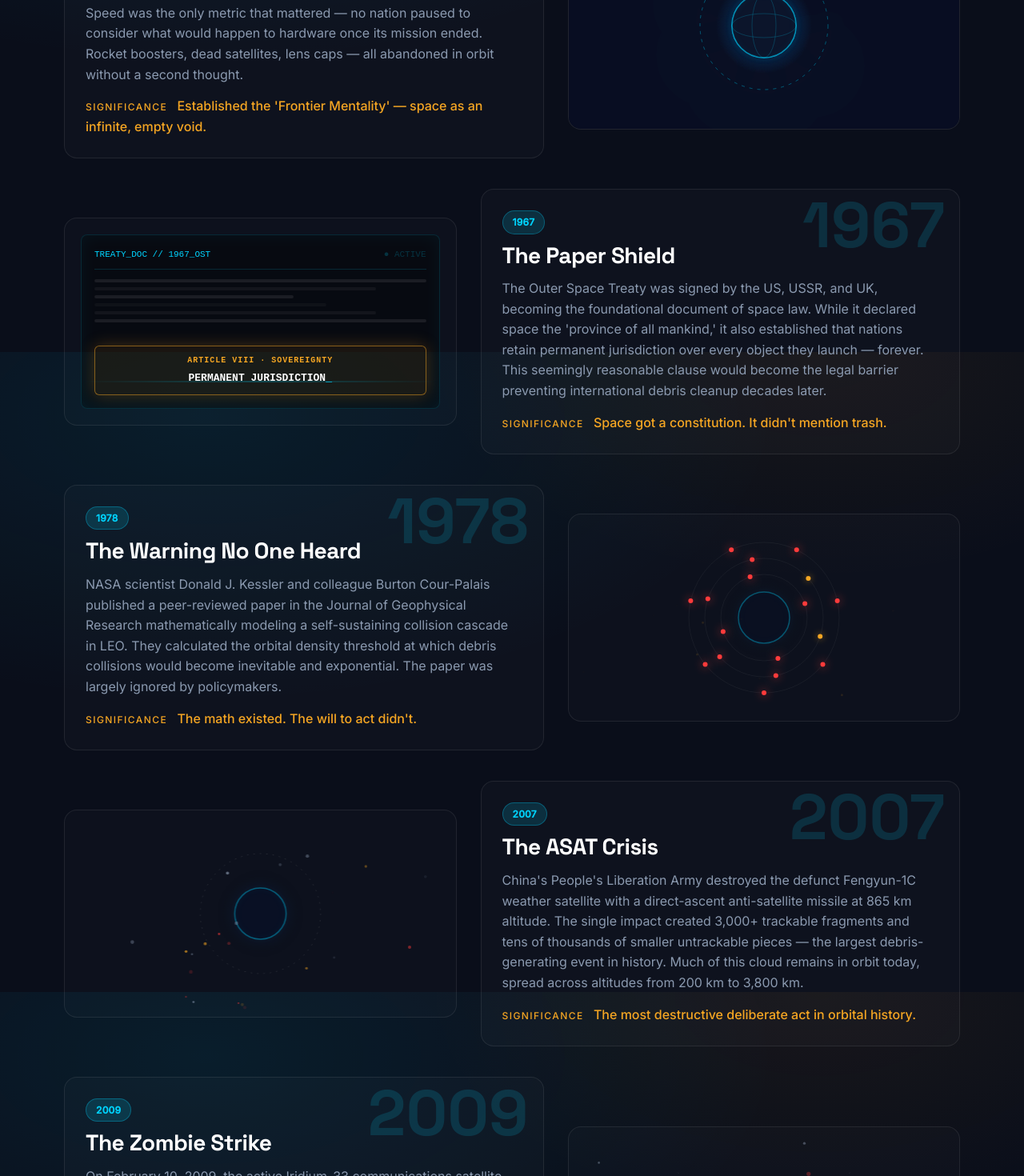
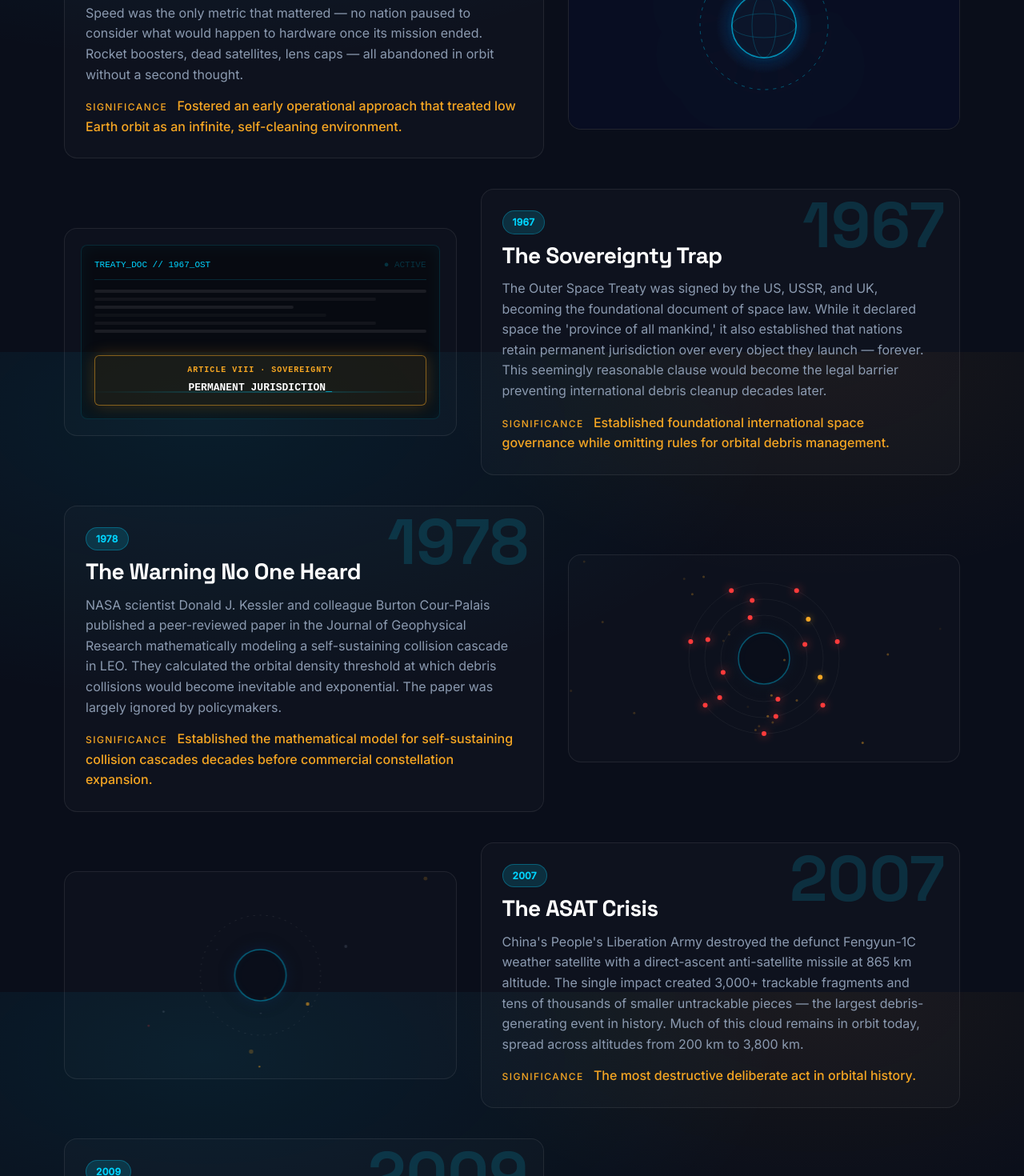
Before and after one commit to dhruvlagu/orbital-watch, a React (Vite) app: page /crisis in a window 1280 px wide. Shown: the part 1160-2630 px from the top of the page at 80% size. Built offline with nearby package versions, Linux system fonts and the light colour scheme; no server answers.

Commit message:
crisis page updates

```diff
--- a/src/pages/CrisisPage.tsx
+++ b/src/pages/CrisisPage.tsx
@@ -54,6 +54,18 @@ const markedEvents = [
   { year: 2009, label: "Iridium collision" },
 ];
 
+// Centralized color reference for canvas animations (design system consistency)
+const CANVAS_COLORS = {
+  accentBlue: "#00d4ff",
+  accentAmber: "#f5a623",
+  accentRed: "#ff3b3b",
+  textSecondary: "#8b9ab0",
+  textPrimary: "#ffffff",
+  borderSubtle: "rgba(255, 255, 255, 0.08)",
+  bgDark: "#0c152a",
+  bgDarker: "#0a0e1a",
+} as const;
+
 const eventMarkerPlugin: Plugin<"line"> = {
   id: "eventMarkers",
   afterDraw(chart: ChartJS<"line">) {
@@ -67,7 +79,7 @@ const eventMarkerPlugin: Plugin<"line"> = {
       if (x < chartArea.left || x > chartArea.right) return;
 
       ctx.setLineDash([4, 6]);
-      ctx.strokeStyle = "rgba(255, 255, 255, 0.35)";
+      ctx.strokeStyle = `rgba(255, 255, 255, 0.35)`;
       ctx.beginPath();
       ctx.moveTo(x, chartArea.top);
       ctx.lineTo(x, chartArea.bottom);
@@ -75,14 +87,9 @@ const eventMarkerPlugin: Plugin<"line"> = {
 
       ctx.setLineDash([]);
       ctx.font = "12px Inter, sans-serif";
-      ctx.fillStyle = "#8b9ab0";
-      if (event.year === 2025) {
-        ctx.textAlign = "right";
-        ctx.fillText(event.label, x - 6, chartArea.top + 16);
-      } else {
-        ctx.textAlign = "left";
-        ctx.fillText(event.label, x + 6, chartArea.top + 16);
-      }
+      ctx.fillStyle = CANVAS_COLORS.textSecondary;
+      ctx.textAlign = "left";
+      ctx.fillText(event.label, x + 6, chartArea.top + 16);
     });
     ctx.restore();
   },
@@ -94,7 +101,7 @@ const glowLinePlugin: Plugin<"line"> = {
     if (args.index !== 0) return;
     const { ctx } = chart;
     ctx.save();
-    ctx.shadowColor = "rgba(0, 212, 255, 0.6)";
+    ctx.shadowColor = `rgba(0, 212, 255, 0.6)`;
     ctx.shadowBlur = 16;
   },
   afterDatasetDraw(chart: ChartJS<"line">, args: { index: number }) {
@@ -110,15 +117,15 @@ const crisisEvents = [
     context:
       "Sputnik's launch ignited the Space Race between the US and USSR. Speed was the only metric that mattered — no nation paused to consider what would happen to hardware once its mission ended. Rocket boosters, dead satellites, lens caps — all abandoned in orbit without a second thought.",
     significance:
-      "Established the 'Frontier Mentality' — space as an infinite, empty void.",
+      "Fostered an early operational approach that treated low Earth orbit as an infinite, self-cleaning environment.",
     visualType: "orbit",
   },
   {
     year: "1967",
-    title: "The Paper Shield",
+    title: "The Sovereignty Trap",
     context:
       "The Outer Space Treaty was signed by the US, USSR, and UK, becoming the foundational document of space law. While it declared space the 'province of all mankind,' it also established that nations retain permanent jurisdiction over every object they launch — forever. This seemingly reasonable clause would become the legal barrier preventing international debris cleanup decades later.",
-    significance: "Space got a constitution. It didn't mention trash.",
+    significance: "Established foundational international space governance while omitting rules for orbital debris management.",
     visualType: "document",
   },
   {
@@ -126,7 +133,7 @@ const crisisEvents = [
     title: "The Warning No One Heard",
     context:
       "NASA scientist Donald J. Kessler and colleague Burton Cour-Palais published a peer-reviewed paper in the Journal of Geophysical Research mathematically modeling a self-sustaining collision cascade in LEO. They calculated the orbital density threshold at which debris collisions would become inevitable and exponential. The paper was largely ignored by policymakers.",
-    significance: "The math existed. The will to act didn't.",
+    significance: "Established the mathematical model for self-sustaining collision cascades decades before commercial constellation expansion.",
     visualType: "warning",
   },
   {
@@ -139,7 +146,7 @@ const crisisEvents = [
   },
   {
     year: "2009",
-    title: "The Zombie Strike",
+    title: "The Zombie Satellite Collision",
     context:
       "On February 10, 2009, the active Iridium-33 communications satellite collided with the decommissioned Russian Cosmos-2251 at a closing speed of 11.7 km/s — roughly 26,000 mph. The first accidental hypervelocity impact between two intact satellites in history, it generated over 2,300 trackable fragments and an estimated 100,000+ smaller pieces. Both objects were tracked by the Space Surveillance Network — but the conjunction warning system failed to flag the collision risk in time for Iridium operators to maneuver.",
     significance: "The Kessler Syndrome stopped being theoretical.",
@@ -150,7 +157,7 @@ const crisisEvents = [
     title: "Too Little, Too Late?",
     context:
       "The FCC passed the 5-Year Rule, requiring US-licensed satellites to de-orbit within five years of mission end — replacing the previous 25-year standard. Progress, but only binding on US operators. Meanwhile, SpaceX's Starlink constellation was adding hundreds of satellites per year, and China was building its own megaconstellation.",
-    significance: "The first enforceable rule. Still only covers one nation.",
+    significance: "The first enforceable de-orbit rule, though limited to US-licensed operators.",
     visualType: "constellation",
     tone: "amber",
   },
@@ -195,18 +202,18 @@ function SputnikVisual() {
       // Draw Earth body
       ctx.beginPath();
       ctx.arc(cx, cy, 40, 0, Math.PI * 2);
-      ctx.fillStyle = "#0c152b";
+      ctx.fillStyle = CANVAS_COLORS.bgDark;
       ctx.fill();
       ctx.lineWidth = 1.5;
-      ctx.strokeStyle = "rgba(0, 212, 255, 0.5)";
-      ctx.shadowColor = "rgba(0, 212, 255, 0.3)";
+      ctx.strokeStyle = `rgba(0, 212, 255, 0.5)`;
+      ctx.shadowColor = `rgba(0, 212, 255, 0.3)`;
       ctx.shadowBlur = 8;
       ctx.stroke();
       ctx.shadowBlur = 0;
 
       // Earth latitude & longitude lines
       ctx.lineWidth = 1;
-      ctx.strokeStyle = "rgba(0, 212, 255, 0.2)";
+      ctx.strokeStyle = `rgba(0, 212, 255, 0.2)`;
       ctx.beginPath();
       ctx.ellipse(cx, cy, 40, 15, 0, 0, Math.PI * 2);
       ctx.stroke();
@@ -218,7 +225,7 @@ function SputnikVisual() {
       ctx.beginPath();
       ctx.arc(cx, cy, 80, 0, Math.PI * 2);
       ctx.setLineDash([4, 6]);
-      ctx.strokeStyle = "rgba(0, 212, 255, 0.15)";
+      ctx.strokeStyle = `rgba(0, 212, 255, 0.15)`;
       ctx.stroke();
       ctx.setLineDash([]);
 
@@ -261,7 +268,7 @@ function SputnikVisual() {
       ctx.shadowBlur = 14;
       ctx.beginPath();
       ctx.arc(sx, sy, 5, 0, Math.PI * 2);
-      ctx.fillStyle = "#ffffff";
+      ctx.fillStyle = CANVAS_COLORS.textPrimary;
       ctx.fill();
       ctx.shadowBlur = 0;
 
@@ -357,7 +364,7 @@ function WarningVisual() {
       lanes.forEach((lane) => {
         const count = Math.floor(lane / 12);
         for (let i = 0; i < count; i++) {
-          satellites.push({ orbit: lane, angle: (i * (Math.PI * 2)) / count, speed: 0.015 - (lane - 54) * 0.00005, color: "#00d4ff", id: idCounter++ });
+          satellites.push({ orbit: lane, angle: (i * (Math.PI * 2)) / count, speed: 0.015 - (lane - 54) * 0.00005, color: CANVAS_COLORS.accentBlue, id: idCounter++ });
         }
       });
     };
@@ -381,7 +388,7 @@ function WarningVisual() {
 
       ctx.beginPath();
       ctx.arc(cx, cy, 32, 0, Math.PI * 2);
-      ctx.fillStyle = "#0a1021";
+      ctx.fillStyle = CANVAS_COLORS.bgDarker;
       ctx.fill();
       ctx.shadowColor = "rgba(0, 180, 255, 0.25)";
       ctx.shadowBlur = 10;
@@ -404,14 +411,14 @@ function WarningVisual() {
         const sx = cx + Math.cos(s.angle) * s.orbit;
         const sy = cy + Math.sin(s.angle) * s.orbit;
 
-        if (s.color === "#00d4ff") {
-          ctx.shadowColor = "rgba(0, 212, 255, 0.7)";
+        if (s.color === CANVAS_COLORS.accentBlue) {
+          ctx.shadowColor = `rgba(0, 212, 255, 0.7)`;
           ctx.shadowBlur = 9;
-        } else if (s.color === "#ff3b3b") {
-          ctx.shadowColor = "rgba(255, 59, 59, 0.8)";
+        } else if (s.color === CANVAS_COLORS.accentRed) {
+          ctx.shadowColor = `rgba(255, 59, 59, 0.8)`;
           ctx.shadowBlur = 12;
         } else {
-          ctx.shadowColor = "rgba(245, 166, 35, 0.6)";
+          ctx.shadowColor = `rgba(245, 166, 35, 0.6)`;
           ctx.shadowBlur = 8;
         }
 
@@ -423,9 +430,9 @@ function WarningVisual() {
       });
 
       if (time >= 100 && time < 102) {
-        const target = satellites.find((s) => s.orbit === 74 && s.color === "#00d4ff");
+        const target = satellites.find((s) => s.orbit === 74 && s.color === CANVAS_COLORS.accentBlue);
         if (target) {
-          target.color = "#f5a623";
+          target.color = CANVAS_COLORS.accentAmber;
           const tx = cx + Math.cos(target.angle) * target.orbit;
           const ty = cy + Math.sin(target.angle) * target.orbit;
           for (let i = 0; i < 18; i++) {
@@ -447,11 +454,11 @@ function WarningVisual() {
         ctx.fill();
 
         satellites.forEach((s) => {
-          if (s.color === "#00d4ff") {
+          if (s.color === CANVAS_COLORS.accentBlue) {
             const sx = cx + Math.cos(s.angle) * s.orbit;
             const sy = cy + Math.sin(s.angle) * s.orbit;
             if (Math.hypot(d.x - sx, d.y - sy) < 6) {
-              s.color = "#ff3b3b";
+              s.color = CANVAS_COLORS.accentRed;
               for (let i = 0; i < 7; i++) {
                 const theta = Math.random() * Math.PI * 2;
                 const speed = 0.4 + Math.random() * 1.5;
@@ -564,7 +571,7 @@ function ScatterVisual() {
       // Earth
       ctx.beginPath();
       ctx.arc(cx, cy, 32, 0, Math.PI * 2);
-      ctx.fillStyle = "#091024";
+      ctx.fillStyle = CANVAS_COLORS.bgDarker;
       ctx.fill();
       ctx.shadowColor = "rgba(0, 212, 255, 0.3)";
       ctx.shadowBlur = 8;
@@ -600,15 +607,15 @@ function ScatterVisual() {
         }
 
         // Satellite
-        ctx.shadowColor = "rgba(0, 212, 255, 0.9)";
+        ctx.shadowColor = `rgba(0, 212, 255, 0.9)`;
         ctx.shadowBlur = 12;
         ctx.beginPath();
         ctx.arc(satX, satY, 4, 0, Math.PI * 2);
-        ctx.fillStyle = "#00d4ff";
+        ctx.fillStyle = CANVAS_COLORS.accentBlue;
         ctx.fill();
         ctx.shadowBlur = 0;
 
-        if (time > 90) {
+        if (time > 40) {
           state = "launching";
           missileY = missileStartY;
         }
@@ -625,11 +632,11 @@ function ScatterVisual() {
           ctx.fill();
         }
 
-        ctx.shadowColor = "rgba(0, 212, 255, 0.9)";
+        ctx.shadowColor = `rgba(0, 212, 255, 0.9)`;
         ctx.shadowBlur = 12;
         ctx.beginPath();
         ctx.arc(satX, satY, 4, 0, Math.PI * 2);
-        ctx.fillStyle = "#00d4ff";
+        ctx.fillStyle = CANVAS_COLORS.accentBlue;
         ctx.fill();
         ctx.shadowBlur = 0;
 
@@ -639,7 +646,7 @@ function ScatterVisual() {
         ctx.beginPath();
         ctx.moveTo(cx, missileStartY);
         ctx.lineTo(cx, missileY + 6);
-        ctx.strokeStyle = "rgba(255, 200, 80, 0.2)";
+        ctx.strokeStyle = `rgba(255, 200, 80, 0.2)`;
         ctx.lineWidth = 2;
         ctx.stroke();
 
@@ -648,12 +655,12 @@ function ScatterVisual() {
         ctx.shadowBlur = 10;
         ctx.beginPath();
         ctx.arc(cx, missileY, 2.5, 0, Math.PI * 2);
-        ctx.fillStyle = "#ffffff";
+        ctx.fillStyle = CANVAS_COLORS.textPrimary;
         ctx.fill();
         ctx.shadowBlur = 0;
 
         const satDist = Math.hypot(cx - satX, missileY - satY);
-        if (satDist < 8 || missileY <= cy - 80) {
+        if (satDist < 20 || missileY <= cy - 75) {
           state = "impacted";
           explosionRadius = 5;
           for (let i = 0; i < 150; i++) {
@@ -665,7 +672,7 @@ function ScatterVisual() {
               vx: Math.cos(angle) * speed + -Math.sin(satAngle) * 1.2,
               vy: Math.sin(angle) * speed + Math.cos(satAngle) * 1.2,
               size: 0.8 + Math.random() * 2,
-              color: i % 3 === 0 ? "#f5a623" : i % 3 === 1 ? "#ff3b3b" : "#8b9ab0",
+              color: i % 3 === 0 ? CANVAS_COLORS.accentAmber : i % 3 === 1 ? CANVAS_COLORS.accentRed : CANVAS_COLORS.textSecondary,
               decay: 0.0012 + Math.random() * 0.003,
               alpha: 1,
             });
@@ -711,7 +718,6 @@ function ScatterVisual() {
 
       time += 1;
       if (time > 500) reset();
-
       animationId = requestAnimationFrame(draw);
     };
 
@@ -840,20 +846,20 @@ function ImpactVisual() {
         }
 
         // Sat 1 — Iridium-33 (active, blue glow)
-        ctx.shadowColor = "rgba(0, 212, 255, 0.9)";
+        ctx.shadowColor = `rgba(0, 212, 255, 0.9)`;
         ctx.shadowBlur = 14;
         ctx.beginPath();
         ctx.arc(sat1.x, sat1.y, 4.5, 0, Math.PI * 2);
-        ctx.fillStyle = "#00d4ff";
+        ctx.fillStyle = CANVAS_COLORS.accentBlue;
         ctx.fill();
         ctx.shadowBlur = 0;
 
         // Sat 2 — Cosmos-2251 (derelict, dim grey)
-        ctx.shadowColor = "rgba(139, 154, 176, 0.5)";
+        ctx.shadowColor = `rgba(139, 154, 176, 0.5)`;
         ctx.shadowBlur = 8;
         ctx.beginPath();
         ctx.arc(sat2.x, sat2.y, 4.5, 0, Math.PI * 2);
-        ctx.fillStyle = "#8b9ab0";
+        ctx.fillStyle = CANVAS_COLORS.textSecondary;
         ctx.fill();
         ctx.shadowBlur = 0;
 
@@ -869,7 +875,7 @@ function ImpactVisual() {
               vx: Math.cos(angle) * speed,
               vy: Math.sin(angle) * speed,
               size: 0.8 + Math.random() * 2,
-              color: i % 3 === 0 ? "#00d4ff" : i % 3 === 1 ? "#ff3b3b" : "#8b9ab0",
+              color: i % 3 === 0 ? CANVAS_COLORS.accentBlue : i % 3 === 1 ? CANVAS_COLORS.accentRed : CANVAS_COLORS.textSecondary,
               alpha: 1.0,
               decay: 0.0015 + Math.random() * 0.003,
             });
@@ -932,7 +938,6 @@ function ImpactVisual() {
 
       time += 1;
       if (time > 400) reset(w, h);
-
       animationId = requestAnimationFrame(draw);
     };
 
@@ -971,7 +976,6 @@ function ConstellationVisual() {
 
     let animationId: number;
     let angleOffset = 0;
-    let labelPulse = 0;
 
     // 6 orbital planes × 10 sats = 60 satellites total visible
     const PLANES = 6;
@@ -1002,7 +1006,7 @@ function ConstellationVisual() {
       // Earth body
       ctx.beginPath();
       ctx.arc(cx, cy, earthR, 0, Math.PI * 2);
-      ctx.fillStyle = "#0c152a";
+      ctx.fillStyle = CANVAS_COLORS.bgDark;
       ctx.fill();
       ctx.shadowColor = "rgba(0, 212, 255, 0.4)";
       ctx.shadowBlur = 10;
@@ -1043,28 +1047,17 @@ function ConstellationVisual() {
           const sx = Math.cos(theta) * o.rx;
           const sy = Math.sin(theta) * o.ry;
 
-          ctx.shadowColor = "rgba(0, 212, 255, 0.7)";
+          ctx.shadowColor = `rgba(0, 212, 255, 0.7)`;
           ctx.shadowBlur = 6;
           ctx.beginPath();
           ctx.arc(sx, sy, 2 * scale, 0, Math.PI * 2);
-          ctx.fillStyle = "#00d4ff";
+          ctx.fillStyle = CANVAS_COLORS.accentBlue;
           ctx.fill();
           ctx.shadowBlur = 0;
         }
 
         ctx.restore();
       });
-
-      // Pulsing satellite count label
-      labelPulse += 0.03;
-      const labelAlpha = 0.55 + Math.sin(labelPulse) * 0.25;
-      ctx.font = `bold ${Math.round(11 * scale)}px 'Inter', monospace`;
-      ctx.textAlign = "center";
-      ctx.fillStyle = `rgba(0, 212, 255, ${labelAlpha})`;
-      ctx.fillText(`${PLANES * SATS_PER_PLANE} SATELLITES`, cx, cy + earthR * 2.4);
-      ctx.font = `${Math.round(9 * scale)}px 'Inter', monospace`;
-      ctx.fillStyle = `rgba(139, 154, 176, ${labelAlpha * 0.7})`;
-      ctx.fillText("MEGACONSTELLATION SHELL", cx, cy + earthR * 2.9);
 
       angleOffset += 0.005;
       animationId = requestAnimationFrame(draw);
@@ -1169,7 +1162,7 @@ export default function CrisisPage() {
     return () => observer.disconnect();
   }, []);
 
-  // Scroll-reveal IntersectionObserver
+  // Scroll-reveal IntersectionObserver - use shared reveal system
   useRevealOnScroll(".timelineEvent", null, 0.15);
 
   const chartData = useMemo(
@@ -1179,7 +1172,7 @@ export default function CrisisPage() {
         {
           label: "Trackable objects",
           data: debrisGrowthData.map((point) => point.count),
-          borderColor: "#00d4ff",
+          borderColor: CANVAS_COLORS.accentBlue,
           backgroundColor: ((ctx: { chart: ChartJS<"line"> }) => {
             const chart = ctx.chart;
             const area = chart.chartArea;
@@ -1206,8 +1199,7 @@ export default function CrisisPage() {
       <div className="container crisisHero">
         <h1>How We Got Here</h1>
         <p>
-          The history of orbital negligence, from the first satellite to the edge of
-          catastrophe.
+          Trace the history of orbital debris from Sputnik's launch to present-day constellation growth, and explore how policy gaps shape modern collision risks.
         </p>
       </div>
 
@@ -1231,16 +1223,16 @@ export default function CrisisPage() {
                   borderColor: "rgba(255,255,255,0.15)",
                   borderWidth: 1,
                   titleColor: "#fff",
-                  bodyColor: "#8b9ab0",
+                  bodyColor: CANVAS_COLORS.textSecondary,
                 },
               },
               scales: {
                 x: {
-                  ticks: { color: "#8b9ab0" },
+                  ticks: { color: CANVAS_COLORS.textSecondary },
                   grid: { color: "rgba(255,255,255,0.08)" },
                 },
                 y: {
-                  ticks: { color: "#8b9ab0" },
+                  ticks: { color: CANVAS_COLORS.textSecondary },
                   grid: { color: "rgba(255,255,255,0.08)" },
                 },
               },
@@ -1255,9 +1247,11 @@ export default function CrisisPage() {
       <div className="container timeline" ref={timelineRef}>
         {crisisEvents.map((event, idx) => (
           <article
-            className={`timelineEvent ${idx % 2 === 0 ? "" : "timelineEvent--flip"} ${event.tone === "amber" ? "timelineEvent--amber" : ""
+            className={`timelineEvent reveal-item ${idx % 2 === 0 ? "" : "timelineEvent--flip"} ${event.tone === "amber" ? "timelineEvent--amber" : ""
               }`}
             key={event.year}
+            aria-label={`${event.year}: ${event.title}`}
+            style={{ ["--reveal-i" as any]: idx }}
           >
             <div className="timelineEvent__text">
               <div className="card timelineEvent__content">
@@ -1282,7 +1276,7 @@ export default function CrisisPage() {
               <span className="badge badge--red timelineEvent__yearPill">Today</span>
               <h3>The Tipping Point</h3>
             <p>
-              <strong style={{ color: "#00d4ff" }}>{liveCount.toLocaleString()}</strong> tracked objects across all orbital regimes — and growing. In LEO alone, 4,772 new objects were added in 2025, 91% of them active megaconstellation payloads. Millions of additional fragments remain too small to track but large enough to destroy a satellite. Active debris removal technology exists but faces legal paralysis under the 1967 Treaty. The window to act may be closing.
+              <strong style={{ color: "var(--accent-blue)" }}>{liveCount.toLocaleString()}</strong> tracked objects across all orbital regimes — and growing. In LEO alone, thousands of new objects are added each year, the large majority of them active megaconstellation payloads. Millions of additional fragments remain too small to track but large enough to destroy a satellite. Active debris removal technology exists but faces legal paralysis under the 1967 Treaty. The window to act may be closing.
             </p>
             <p>
               See the conjunctions being tracked right now on the{" "}
--- a/src/pages/PolicyPage.tsx
+++ b/src/pages/PolicyPage.tsx
@@ -27,7 +27,7 @@ const policyOptions: Policy[] = [
     name: "Global Ban on ASAT Missile Tests",
     description: "International treaty prohibiting all destructive anti-satellite weapons tests that generate trackable debris.",
     impact: 5000,
-    tooltip: "Prevents recurrence of events like China 2007 (+150,000 fragments) and Russia 2021 (+1,500 fragments)",
+    tooltip: "Prevents recurrence of events like China 2007 (3,000+ trackable fragments, ~150,000 total estimated pieces) and Russia 2021 (+1,500 fragments)",
   },
   {
     id: "adr",
--- a/src/styles/layout.css
+++ b/src/styles/layout.css
@@ -799,18 +799,15 @@
   grid-template-columns: 1.1fr 0.9fr;
   gap: 30px;
   align-items: center;
-  opacity: 0;
-  transform: translateY(30px);
-  transition: opacity var(--transition-reveal), transform var(--transition-reveal);
-}
-
-.timelineEvent.is-visible {
-  opacity: 1;
-  transform: translateY(0);
 }
 
 .timelineEvent--flip {
   grid-template-columns: 0.9fr 1.1fr;
+}
+
+/* Ensure reveal-item works with timeline-specific transitions */
+.timelineEvent.reveal-item {
+  transition: opacity var(--transition-reveal), transform var(--transition-reveal);
 }
 
 .timelineEvent--flip .timelineEvent__text {
```
